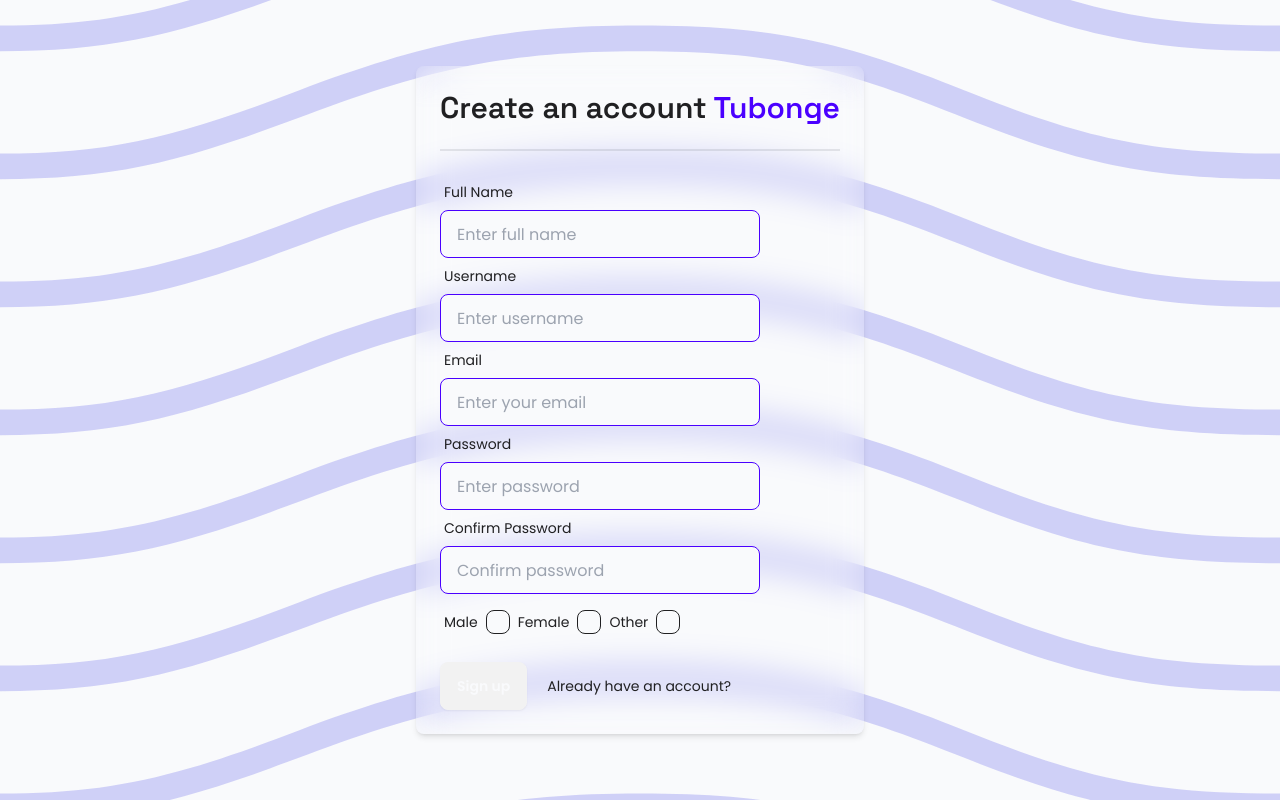
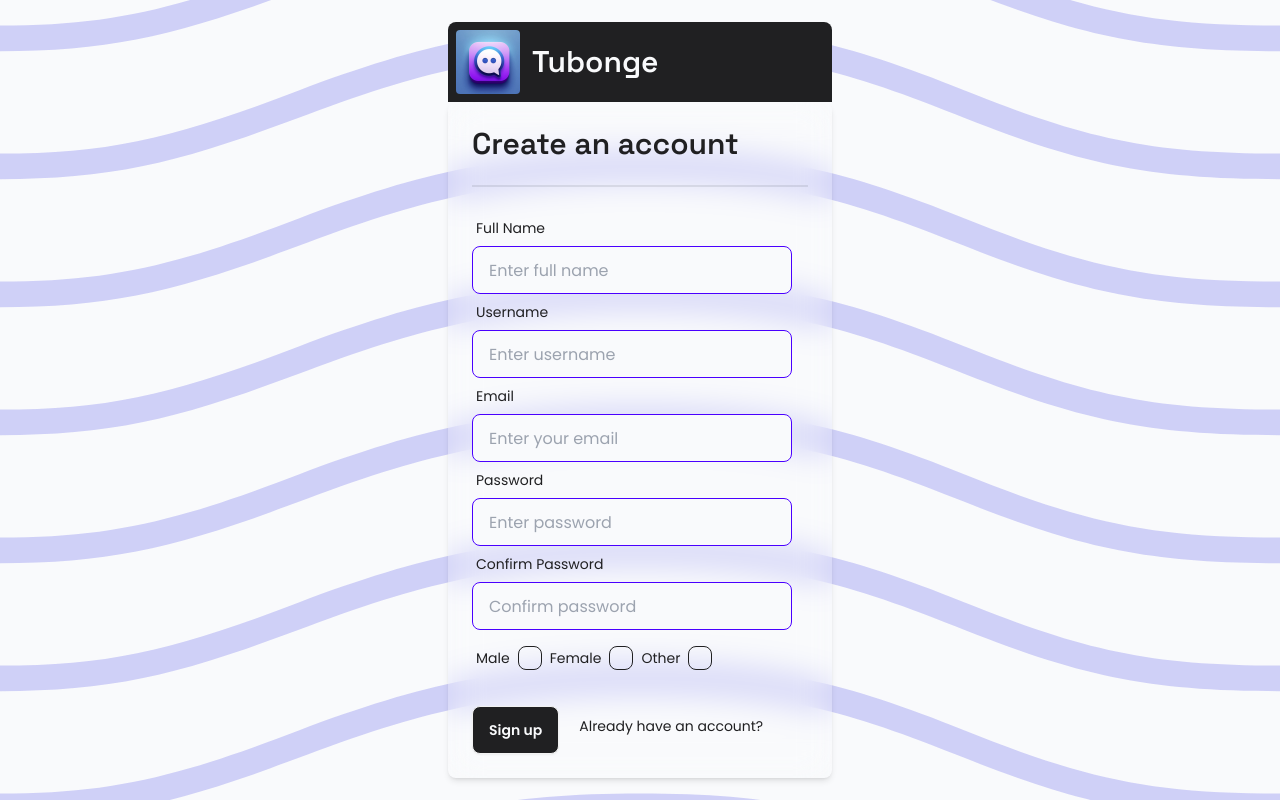
Before and after one commit to mergik/tubonge, a React (Vite) app in the folder frontend/: page /signup in a window 1280 px wide. Built offline with nearby package versions, Linux system fonts and the light colour scheme.

Commit message:
FIX: Add logo navbar

```diff
--- a/frontend/src/pages/login/Login.jsx
+++ b/frontend/src/pages/login/Login.jsx
@@ -14,10 +14,20 @@
 
   return (
     <div className='flex flex-col items-center justify-center min-w-96 mx-auto'>
+      {/* Logo */}
+      <div className="navbar bg-dark rounded-t-lg">
+        <div className="avatar">
+          <div className="w-16 rounded">
+            <img src="./src/assets/tubonge-icon.jpeg" />
+          </div>
+        </div>
+
+        <h1 className="text-3xl mx-3 font-grotesk font-semibold text-light">Tubonge</h1>
+      </div>
       <div className='w-full p-6 rounded-lg shadow-md bg-gray-400 bg-clip-padding backdrop-filter backdrop-blur-lg bg-opacity-0'>
         <h1 className='text-3xl font-grotesk font-semibold text-dark'>
           Login
-          <span className='text-primary'> Tubonge</span>
+          {/* <span className='text-purpleish'> Tubonge</span> */}
         </h1>
 
         <div className="divider"></div>
@@ -45,10 +55,12 @@
           </div>
 
           <div className='flex mt-5 items-center'>
-          <button className="btn btn-md mt-2 font-poppins text-light" disabled={loading}>
-            { loading ? <span className='loading loading-spinner'></span> : "Login" }
-          </button>
-          <Link to={'/signup'} className="link link-hover text-dark text-sm ml-5 inline-block font-poppins">Don't have an account?</Link>
+            {/* Login Button */}
+            <button className="btn btn-md mt-2 font-poppins bg-dark text-light hover:bg-purpleish" disabled={loading}>
+              { loading ? <span className='loading loading-spinner'></span> : "Login" }
+            </button>
+            {/* To sign up link */}
+            <Link to={'/signup'} className="link link-hover text-dark text-sm ml-5 inline-block font-poppins hover:text-purpleish">Don't have an account?</Link>
           </div>
         </form>
       </div>
--- a/frontend/src/pages/signup/Signup.jsx
+++ b/frontend/src/pages/signup/Signup.jsx
@@ -25,10 +25,22 @@
   }
 
   return (
-    <div className='flex flex-col items-center justify-center min-w-96 mx-auto'>
+    <div className='flex flex-col items-center justify-center min-w-96 mx-auto '>
+      {/* Logo */}
+      <div className="navbar bg-dark rounded-t-lg">
+        <div className="avatar">
+          <div className="w-16 rounded">
+            <img src="./src/assets/tubonge-icon.jpeg" />
+          </div>
+        </div>
+
+        <h1 className="text-3xl mx-3 font-grotesk font-semibold text-light">Tubonge</h1>
+      </div>
+
       <div className='w-full p-6 rounded-lg shadow-md bg-gray-400 bg-clip-padding backdrop-filter backdrop-blur-lg bg-opacity-0'>
         <h1 className='text-3xl font-grotesk font-semibold text-dark'>
-          Create an account <span className='text-primary'> Tubonge</span>
+          Create an account
+          {/* <span className='text-purpleish'> Tubonge</span> */}
         </h1>
 
         <div className="divider"></div>
@@ -90,10 +102,12 @@
           <GenderCheckbox onCheckboxChange={checkboxChanger} selectedGender={inputs.gender} />
 
           <div className='flex mt-5 items-center'>
-            <button className="btn btn-md font-poppins text-light" disabled={loading}>
+            {/* Signup Button */}
+            <button className="btn btn-md mt-2 font-poppins bg-dark text-light hover:bg-purpleish" disabled={loading}>
               {loading ? <span className='loading loading-spinner'></span> : "Sign up" }
             </button>
-            <Link to={'/login'} className="link link-hover text-dark text-sm ml-5 inline-block font-poppins">Already have an account?</Link>
+            {/* To login link */}
+            <Link to={'/login'} className="link link-hover text-dark text-sm ml-5 inline-block font-poppins hover:text-purpleish">Already have an account?</Link>
           </div>
         </form>
       </div>
```
